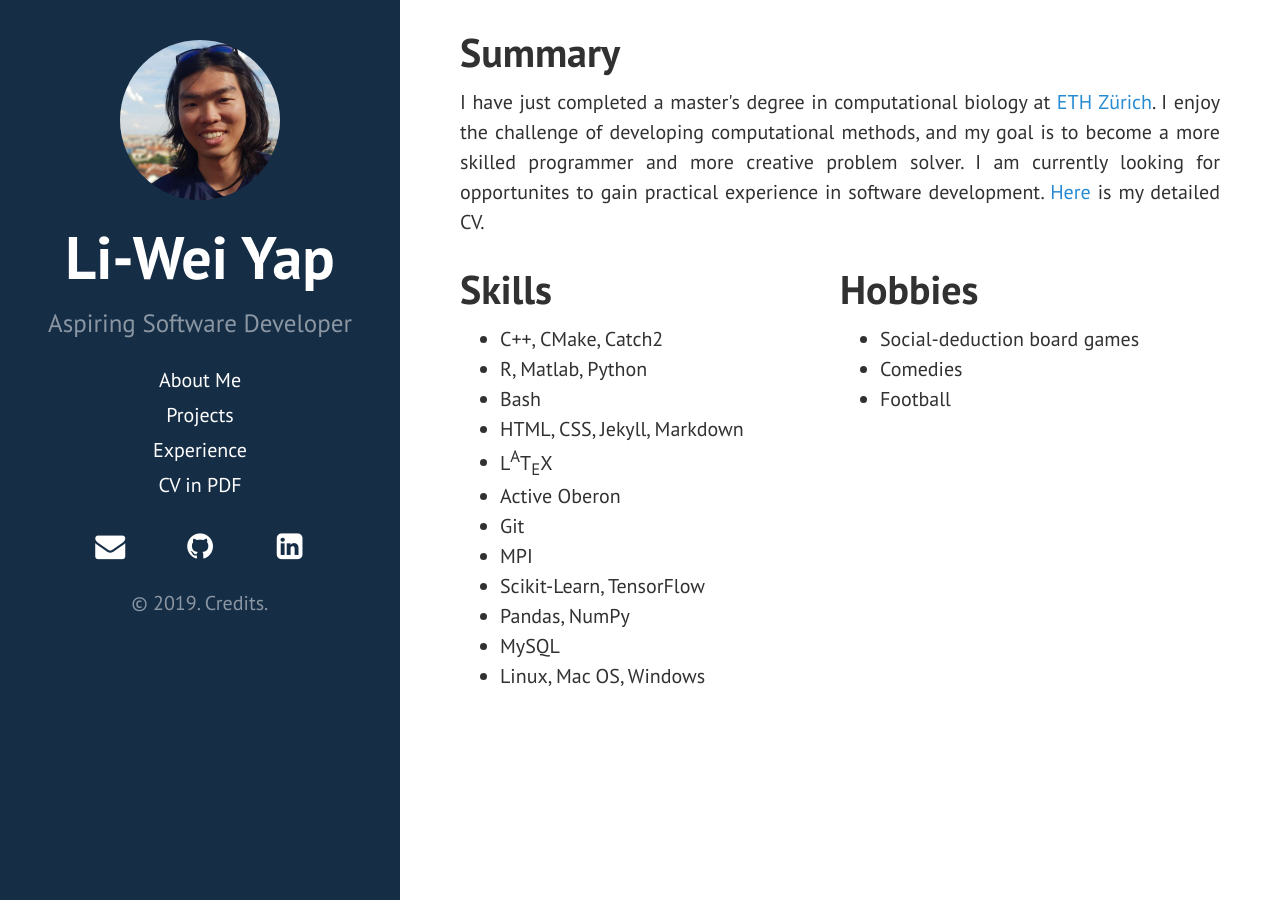
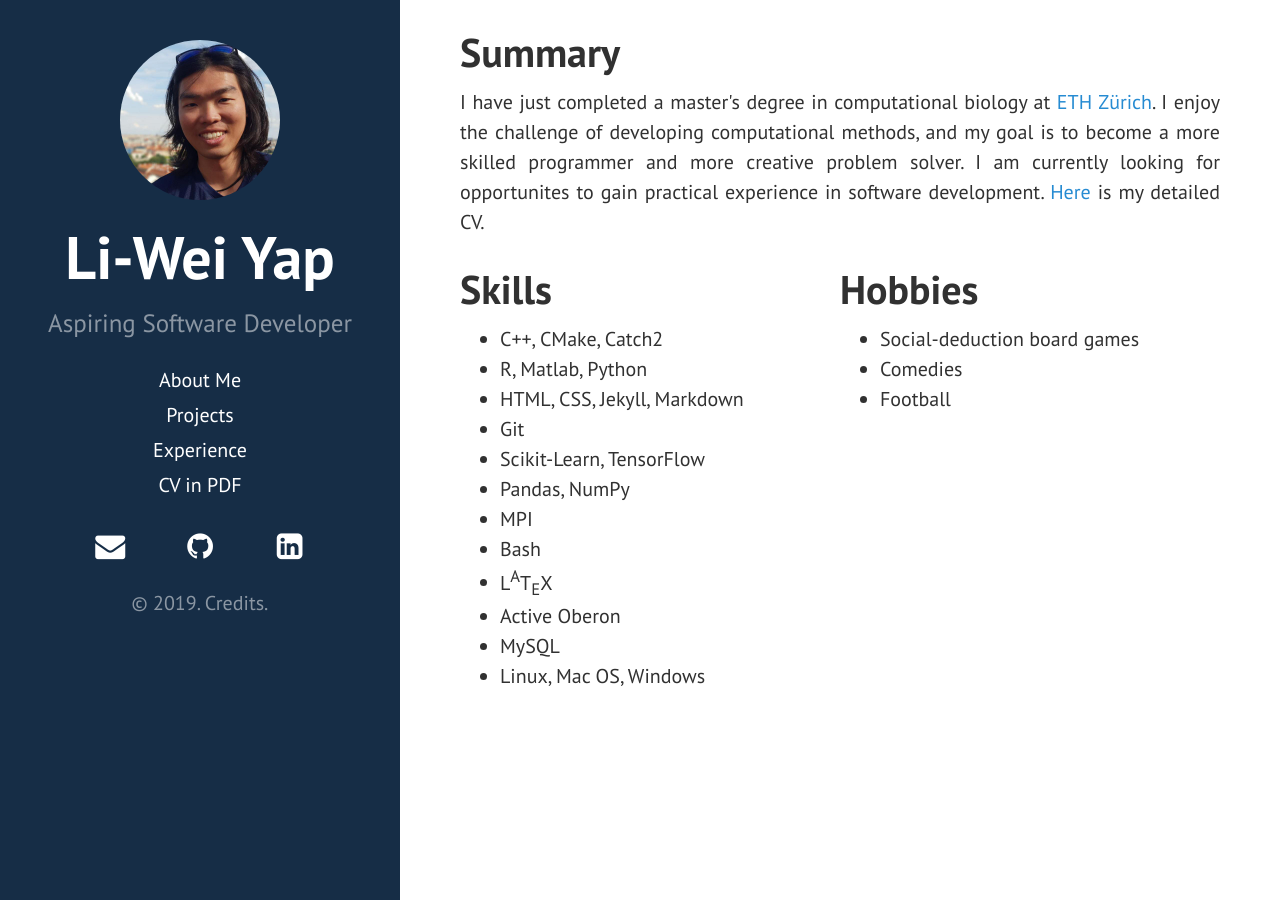
Before and after one commit to liweiyap/liweiyap.github.io, a Jekyll site: the page built from index.html, in a window 1280 px wide. Built offline with Jekyll 4.4.1, drawn with Linux system fonts in a browser that asks for light colours; nearby versions of some CDN libraries.

Commit message:
Edit ordering of skills.

```diff
--- a/index.html
+++ b/index.html
@@ -12,14 +12,14 @@ layout: page
             <ul>
                 <li>C++, CMake, Catch2</li>
                 <li>R, Matlab, Python</li>
+                <li>HTML, CSS, Jekyll, Markdown</li>
+                <li>Git</li>
+                <li>Scikit-Learn, TensorFlow</li>
+                <li>Pandas, NumPy</li>
+                <li>MPI</li>
                 <li>Bash</li>
-                <li>HTML, CSS, Jekyll, Markdown</li>
                 <li>L<sup>A</sup>T<sub>E</sub>X</li>
                 <li>Active Oberon</li>
-                <li>Git</li>
-                <li>MPI</li>
-                <li>Scikit-Learn, TensorFlow</li>
-                <li>Pandas, NumPy</li>
                 <li>MySQL</li>
                 <li>Linux, Mac OS, Windows</li>
             </ul>
```
